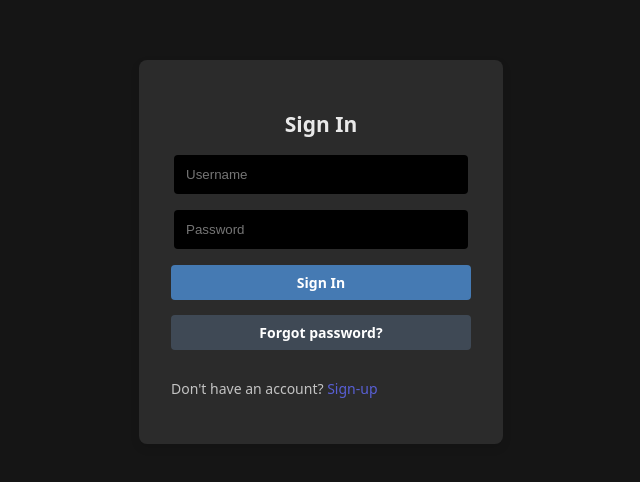
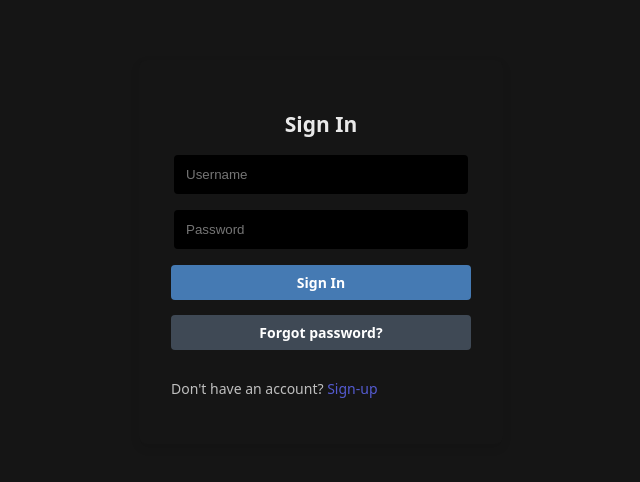
Before and after one commit to SemMTM/sems-financial-tracker, a React (Vite) app: page /signin in a window 1280 px wide. Shown: the part 148-630 px from the top of the page, without its empty margins (319-959 px from the left). Built offline with nearby package versions, Linux system fonts and the light colour scheme; no server answers.

Commit message:
STYLE: Configure login modal for darkmode

```diff
--- a/src/styles/SignInForm.module.css
+++ b/src/styles/SignInForm.module.css
@@ -7,7 +7,7 @@
 }
 
 .signin-form-outer {
-  background-color: #2b2b2b;
+  background-color: var(--bg-color);
   padding: 2rem;
   border-radius: 8px;
   box-shadow: 0 4px 10px rgba(0, 0, 0, 0.1);
```
